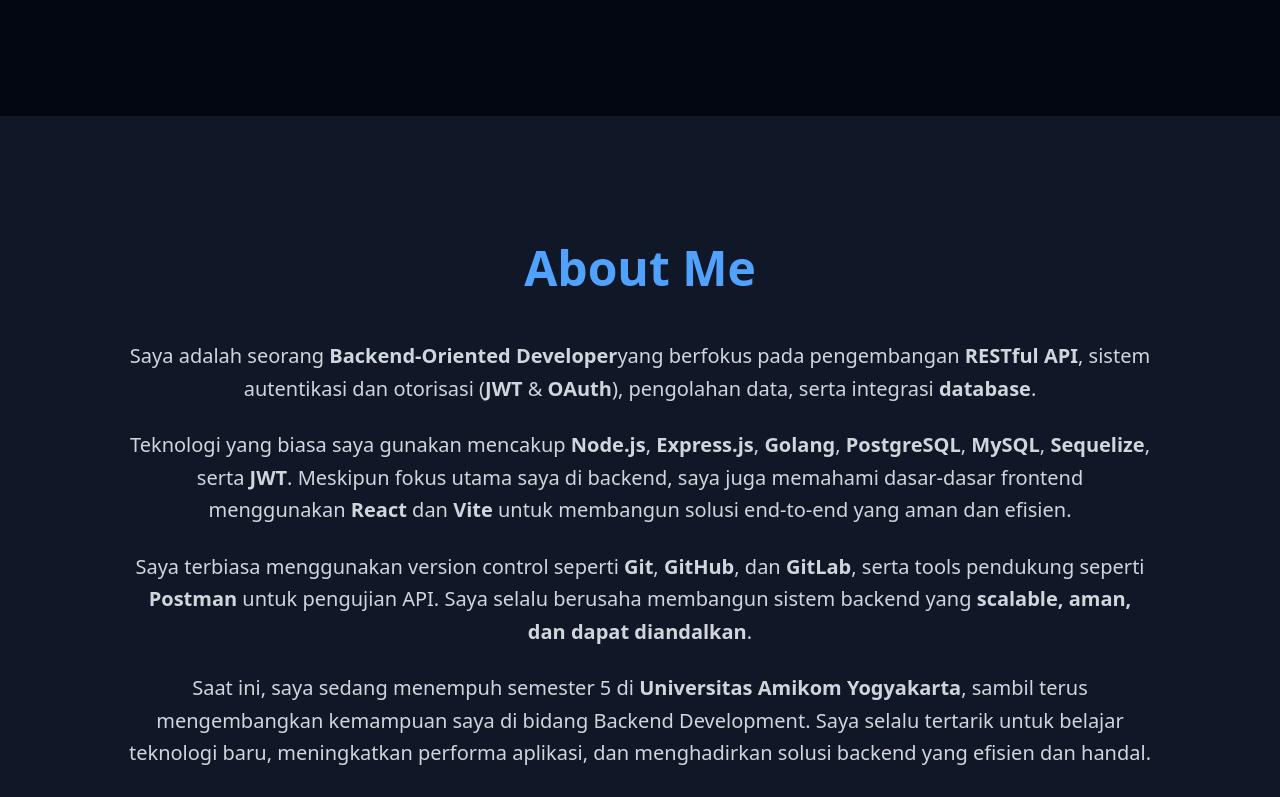
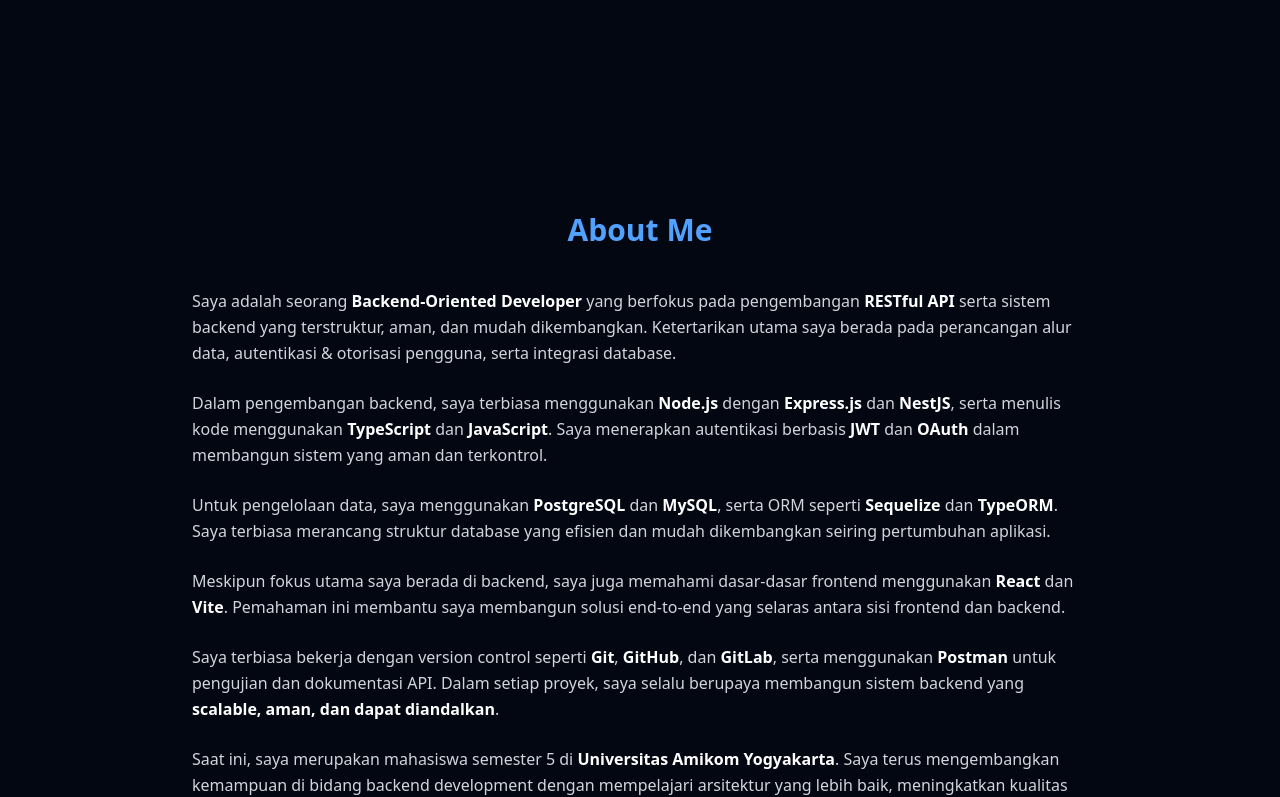
Before and after one commit to ardhisparahita/portfolio, a React (Vite) app: page / in a window 1280 px wide. Shown: the part 764-1561 px from the top of the page. Built offline with nearby package versions, Linux system fonts and the light colour scheme.

Commit message:
refactor: ui/ux improvements

```diff
--- a/src/Pages/About.tsx
+++ b/src/Pages/About.tsx
@@ -4,61 +4,87 @@
   return (
     <section
       id="about"
-      className="min-h-screen flex flex-col items-center bg-gray-900 text-white px-6 py-32"
+      className="min-h-screen bg-gray-950 text-white px-6 py-24"
       aria-label="About Me Section"
     >
-      <div className="max-w-5xl text-center">
+      <div className="max-w-4xl mx-auto">
         {/* Title */}
-        <h2 className="text-4xl sm:text-5xl font-bold mb-12 text-blue-400">
+        <h2 className="text-3xl font-bold text-center mb-10 text-blue-400">
           About Me
         </h2>
 
-        <p className="text-lg sm:text-xl text-gray-300 leading-relaxed mb-6">
+        <div className="space-y-6 text-gray-300 text-base leading-relaxed">
+          <p>
             Saya adalah seorang{" "}
-          <span className="font-semibold">Backend-Oriented Developer</span>
+            <span className="font-semibold text-white">
+              Backend-Oriented Developer
+            </span>{" "}
             yang berfokus pada pengembangan{" "}
-          <span className="font-semibold">RESTful API</span>, sistem autentikasi
-          dan otorisasi (<span className="font-semibold">JWT</span> &{" "}
-          <span className="font-semibold">OAuth</span>), pengolahan data, serta
-          integrasi <span className="font-semibold">database</span>.
+            <span className="font-semibold text-white">RESTful API</span> serta
+            sistem backend yang terstruktur, aman, dan mudah dikembangkan.
+            Ketertarikan utama saya berada pada perancangan alur data,
+            autentikasi & otorisasi pengguna, serta integrasi database.
           </p>
 
-        <p className="text-lg sm:text-xl text-gray-300 leading-relaxed mb-6">
-          Teknologi yang biasa saya gunakan mencakup{" "}
-          <span className="font-semibold">Node.js</span>,{" "}
-          <span className="font-semibold">Express.js</span>,{" "}
-          <span className="font-semibold">Golang</span>,{" "}
-          <span className="font-semibold">PostgreSQL</span>,{" "}
-          <span className="font-semibold">MySQL</span>,{" "}
-          <span className="font-semibold">Sequelize</span>, serta{" "}
-          <span className="font-semibold">JWT</span>. Meskipun fokus utama saya
-          di backend, saya juga memahami dasar-dasar frontend menggunakan{" "}
-          <span className="font-semibold">React</span> dan{" "}
-          <span className="font-semibold">Vite</span> untuk membangun solusi
-          end-to-end yang aman dan efisien.
+          <p>
+            Dalam pengembangan backend, saya terbiasa menggunakan{" "}
+            <span className="font-semibold text-white">Node.js</span> dengan{" "}
+            <span className="font-semibold text-white">Express.js</span> dan{" "}
+            <span className="font-semibold text-white">NestJS</span>, serta
+            menulis kode menggunakan{" "}
+            <span className="font-semibold text-white">TypeScript</span> dan{" "}
+            <span className="font-semibold text-white">JavaScript</span>. Saya
+            menerapkan autentikasi berbasis{" "}
+            <span className="font-semibold text-white">JWT</span> dan{" "}
+            <span className="font-semibold text-white">OAuth</span> dalam
+            membangun sistem yang aman dan terkontrol.
           </p>
 
-        <p className="text-lg sm:text-xl text-gray-300 leading-relaxed mb-6">
-          Saya terbiasa menggunakan version control seperti{" "}
-          <span className="font-semibold">Git</span>,{" "}
-          <span className="font-semibold">GitHub</span>, dan{" "}
-          <span className="font-semibold">GitLab</span>, serta tools pendukung
-          seperti <span className="font-semibold">Postman</span> untuk pengujian
-          API. Saya selalu berusaha membangun sistem backend yang{" "}
-          <span className="font-semibold">
+          <p>
+            Untuk pengelolaan data, saya menggunakan{" "}
+            <span className="font-semibold text-white">PostgreSQL</span> dan{" "}
+            <span className="font-semibold text-white">MySQL</span>, serta ORM
+            seperti <span className="font-semibold text-white">Sequelize</span>{" "}
+            dan <span className="font-semibold text-white">TypeORM</span>. Saya
+            terbiasa merancang struktur database yang efisien dan mudah
+            dikembangkan seiring pertumbuhan aplikasi.
+          </p>
+
+          <p>
+            Meskipun fokus utama saya berada di backend, saya juga memahami
+            dasar-dasar frontend menggunakan{" "}
+            <span className="font-semibold text-white">React</span> dan{" "}
+            <span className="font-semibold text-white">Vite</span>. Pemahaman
+            ini membantu saya membangun solusi end-to-end yang selaras antara
+            sisi frontend dan backend.
+          </p>
+
+          <p>
+            Saya terbiasa bekerja dengan version control seperti{" "}
+            <span className="font-semibold text-white">Git</span>,{" "}
+            <span className="font-semibold text-white">GitHub</span>, dan{" "}
+            <span className="font-semibold text-white">GitLab</span>, serta
+            menggunakan{" "}
+            <span className="font-semibold text-white">Postman</span> untuk
+            pengujian dan dokumentasi API. Dalam setiap proyek, saya selalu
+            berupaya membangun sistem backend yang{" "}
+            <span className="font-semibold text-white">
               scalable, aman, dan dapat diandalkan
             </span>
             .
           </p>
 
-        <p className="text-lg sm:text-xl text-gray-300 leading-relaxed">
-          Saat ini, saya sedang menempuh semester 5 di{" "}
-          <span className="font-semibold">Universitas Amikom Yogyakarta</span>,
-          sambil terus mengembangkan kemampuan saya di bidang Backend
-          Development. Saya selalu tertarik untuk belajar teknologi baru,
-          meningkatkan performa aplikasi, dan menghadirkan solusi backend yang
-          efisien dan handal.
+          <p>
+            Saat ini, saya merupakan mahasiswa semester 5 di{" "}
+            <span className="font-semibold text-white">
+              Universitas Amikom Yogyakarta
+            </span>
+            . Saya terus mengembangkan kemampuan di bidang backend development
+            dengan mempelajari arsitektur yang lebih baik, meningkatkan kualitas
+            kode, serta mengoptimalkan performa aplikasi agar siap digunakan
+            dalam skala nyata.
           </p>
+        </div>
       </div>
     </section>
   );
```
Lines whose indentation alone changed are shown as unchanged.
